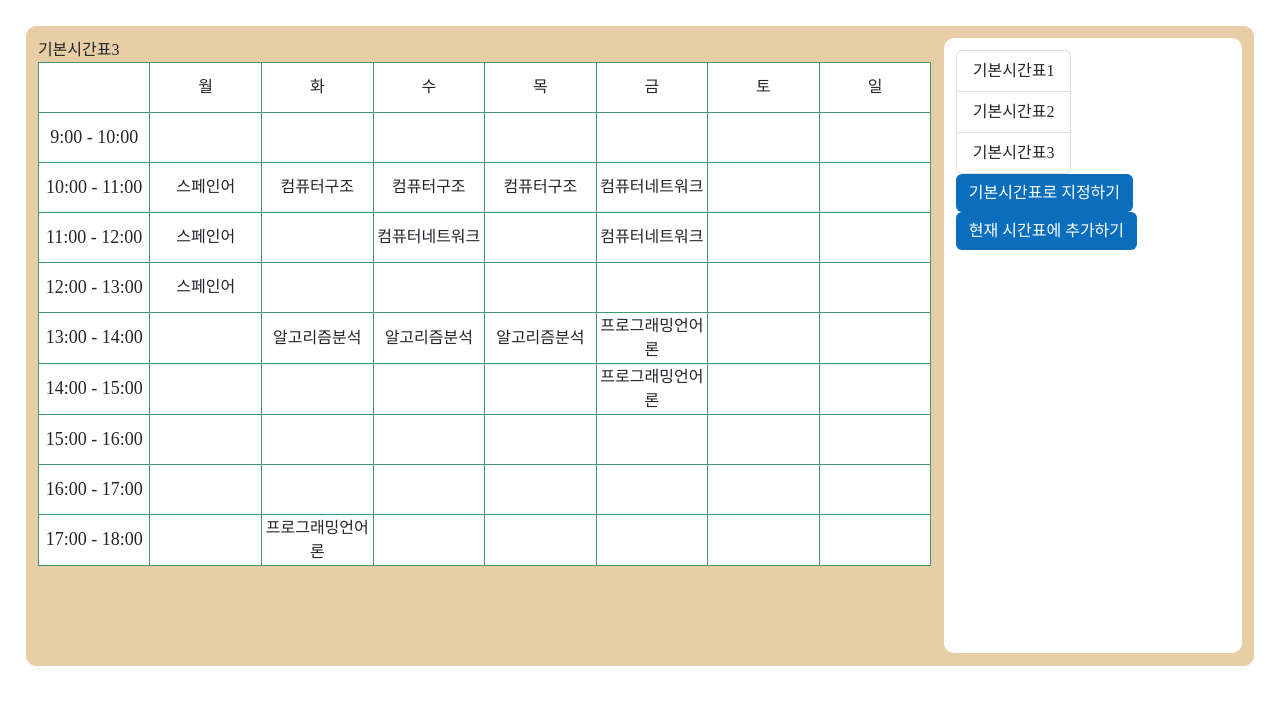
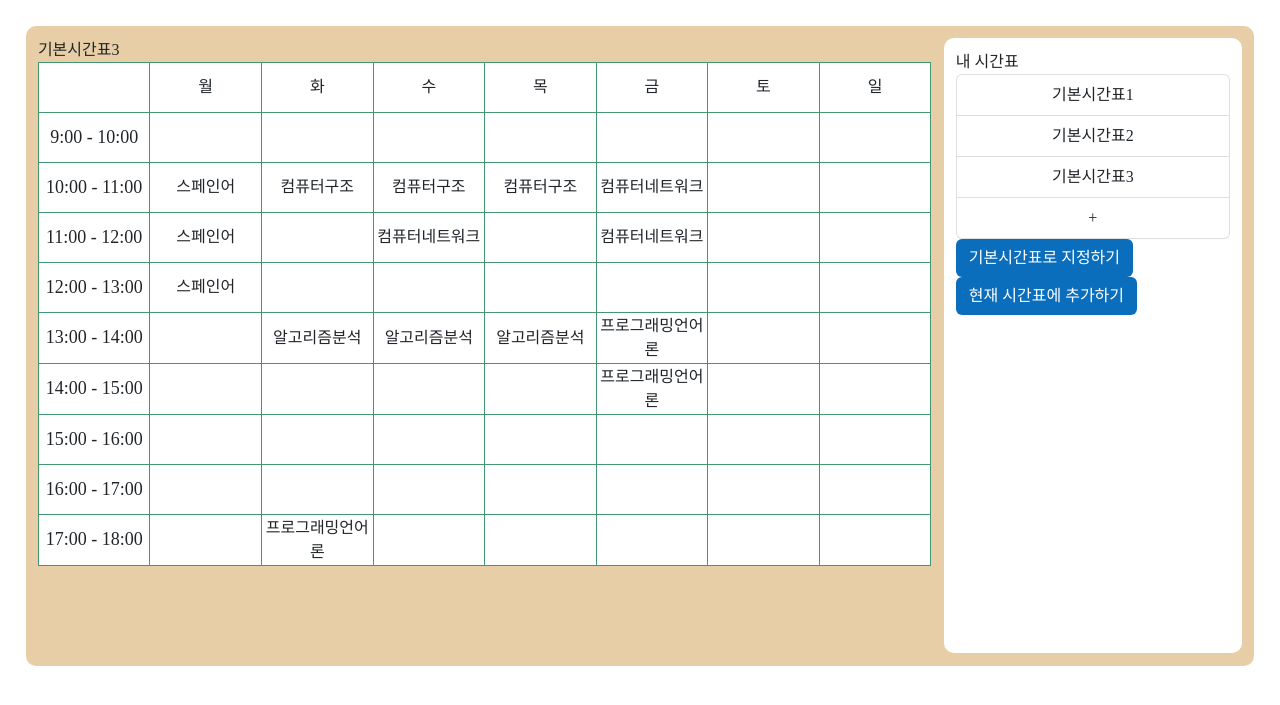
Before and after one commit to HICC-Presentation-Contest/O5, a Django app: template Project/my_time_table_page/templates/my_time_table_page/myTimeTable.html in a window 1280 px wide. Shown: the part 56-761 px from the top of the page. Run offline with Django 3.2, Linux system fonts and the light colour scheme; the template is opened without the code that fills it, so the values that code supplies are empty; some web fonts are replaced.

Commit message:
Feat: myTimeTable페이지 + 버튼 추가

```diff
--- a/Project/my_time_table_page/static/css/makingNewTimeTable.css
+++ b/Project/my_time_table_page/static/css/makingNewTimeTable.css
@@ -47,6 +47,10 @@
 #resultBox{
   border: solid lightgray 1px;
   height: 80%;
+  overflow-y: auto;
+}
+.result{
+  border: solid lightgray 1px;
 }
 
 
--- a/Project/my_time_table_page/static/js/makingNewTimeTable.js
+++ b/Project/my_time_table_page/static/js/makingNewTimeTable.js
@@ -395,7 +395,7 @@ var textList = [['0', '교양과(서울)', '예술학과', '교선', '예술과
 function pushClassData(textData) {
     var a = document.createElement("div");
     a.innerHTML = '<div class="result">' +
-        '<div class="subject">' + textData[6] + '</div>' +
+        '<div class="subject"><strong>' + textData[6] + '</strong></div>' +
         '<div class="nameTime">' + textData[13] + ' ' + textData[14] + '</div> ' +
         '<div class="detail">' + textData[0] + '학년 ' + textData[3] + ' ' + textData[8] + '학점 ' + textData[5] + '</div>' +
         '</div>';
@@ -436,7 +436,7 @@ function searchWordSubmit() {
         success: function (data) {
 
             $("#mySpinner").hide();
-            textList = data;
+            textList = data.result_box_list;
             displayTextList()
         },
 
--- a/Project/my_time_table_page/static/js/myTimeTable.js
+++ b/Project/my_time_table_page/static/js/myTimeTable.js
@@ -203,21 +203,32 @@ function addClassToTimeTable(TimeTableClass) {
 function basicUserInformation(TimeTableClass) {
     $('#timeTableNameList').empty(); // 기존 리스트 지우기
     let timeTableNameList = Object.keys(TimeTableClass)   // 리스트의 키값은 시간표이름
-    for (let i = 0; i < timeTableNameList.length; i++) { //키값에 맞게 타임테이블이름 리스트에 추가해준다.
+     //키값에 맞게 타임테이블이름 리스트에 추가해준다.
+    for (let i = 0; i < timeTableNameList.length; i++) {
         $('#myTimeTableName').html(timeTableNameList[i]);
         let innerList = document.createElement('button');
         $(innerList).addClass("list-group-item list-group-item-action");
         $(innerList).text(timeTableNameList[i]);
         // $(innerList).click(addClassToTimeTable(this.text()))
-        $(innerList).attr('onclick', 'timeTableNameClick(this)')
+        $(innerList).attr('onclick', 'timeTableNameClick(this)');
+        $(innerList).css('text-align', 'center');
         $('#timeTableNameList').append(innerList);
     }
+    // + 버튼 추가
+    let innerList = document.createElement('button');
+    $(innerList).addClass("list-group-item list-group-item-action");
+    $(innerList).text('+');
+    $(innerList).attr('onclick', 'location.href="makingNewTimeTable";');
+    $(innerList).css('text-align', 'center');
+    $('#timeTableNameList').append(innerList);
+
     addClassToTimeTable(TimeTableClass[timeTableNameList[0]]);
 
 }
 
 function timeTableNameClick(event){
     let myTimeTable = TimeTableClass[event.innerHTML];
+    $('#myTimeTableName').html(event.innerHTML); // 시간표 이름 변경
     addClassToTimeTable(myTimeTable)
 }
 
--- a/Project/my_time_table_page/templates/my_time_table_page/myTimeTable.html
+++ b/Project/my_time_table_page/templates/my_time_table_page/myTimeTable.html
@@ -172,10 +172,12 @@
     </div>
     <!--    오른쪽박스 -->
     <div id="rightBox" class="w-25">
-        <div class="d-flex flex-row justify-content-between">
+        <div>
+            <div>내 시간표</div>
             <div id="timeTableNameList" class="list-group">
             </div>
         </div>
+
         <button type="button" class="btn text-white" style="background-color: #0A6EBD">기본시간표로 지정하기</button>
 
         <button type="button" class="btn text-white" style="background-color: #0A6EBD">현재 시간표에 추가하기</button>
```
Also changed, not shown: Project/my_time_table_page/static/css/myTimeTable.css (line endings or trailing spaces).
